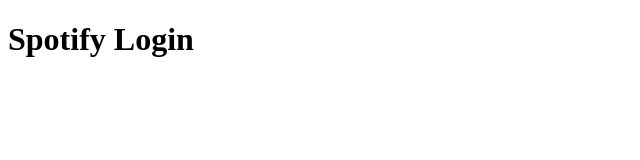
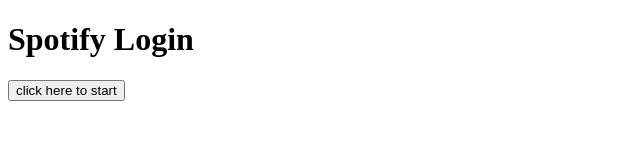
Before and after one commit to jeffkimcpa/OIM3600-Final-Project, a plain HTML site: page home.html in a window 1280 px wide. Shown: the whole page, without its empty margins (0-640 px from the left). Drawn offline with Linux system fonts and the light colour scheme.

Commit message:
test test

```diff
--- a/index.html
+++ b/home.html
@@ -7,5 +7,6 @@
 </head>
 <body>
     <h1>Spotify Login</h1>
+    <button href="login.html">click here to start</button>
 </body>
 </html>
```
